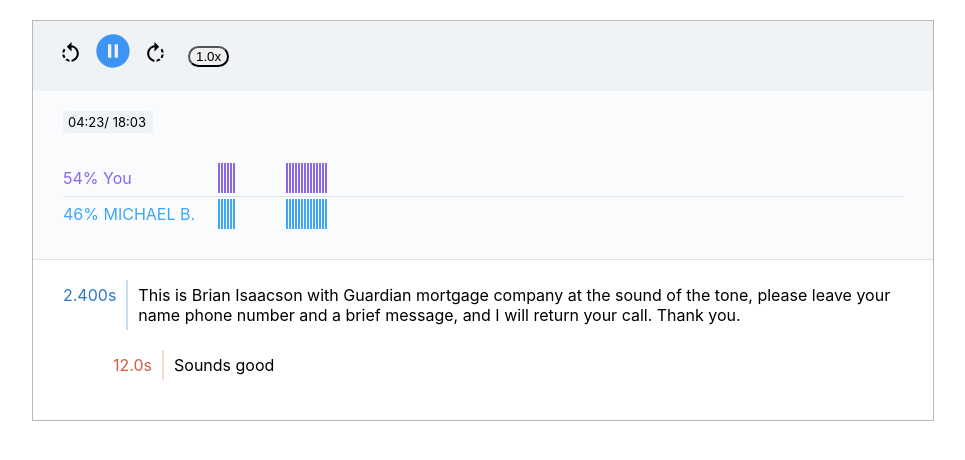
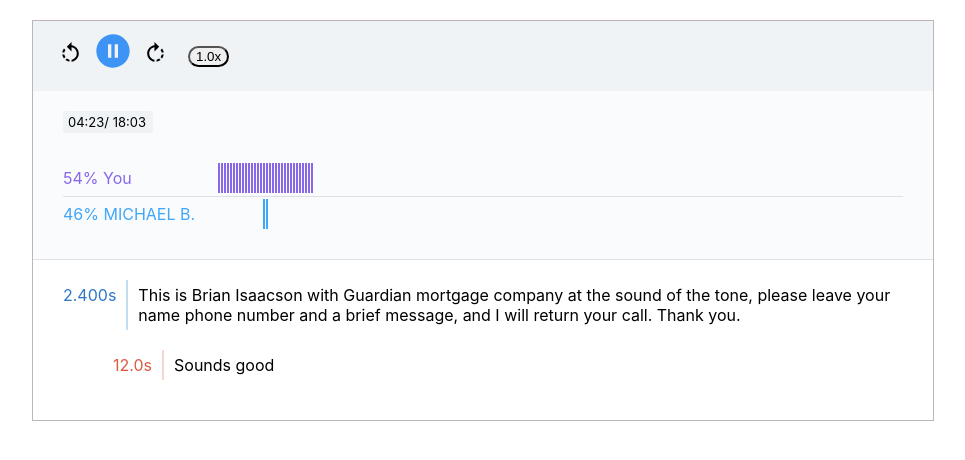
Before and after one commit to krishnau2/apollo-test, a React (Create React App) app: page / in a window 1280 px wide. Shown: the top 460 px of the page, without its empty margins (157-1122 px from the left). Built offline with nearby package versions, Linux system fonts and the light colour scheme.

Commit message:
Generating graph element dynamically from json Data

```diff
--- a/src/components/AudioGraph.js
+++ b/src/components/AudioGraph.js
@@ -1,66 +1,22 @@
 import React from "react";
 
-const AudioGraph = () => {
+const AudioGraph = ({ word_timings }) => {
+  const renderBarElement = words => {
+    return words.map(word => {
+      return <span className="bar"></span>;
+    });
+  };
+
   return (
     <div className="graph-container">
       <div className="graph-row first">
         <div className="graph-name">54% You</div>
-        <div className="graph">
-          <div className="graph-block ">
-            <span className="bar"></span>
-            <span className="bar"></span>
-            <span className="bar"></span>
-            <span className="bar"></span>
-            <span className="bar"></span>
-            <span className="bar"></span>
-          </div>
-          <div className="graph-block offset">
-            <span className="bar"></span>
-            <span className="bar"></span>
-            <span className="bar"></span>
-            <span className="bar"></span>
-            <span className="bar"></span>
-            <span className="bar"></span>
-            <span className="bar"></span>
-            <span className="bar"></span>
-            <span className="bar"></span>
-            <span className="bar"></span>
-            <span className="bar"></span>
-            <span className="bar"></span>
-            <span className="bar"></span>
-            <span className="bar"></span>
-          </div>
-        </div>
+        <div className="graph">{renderBarElement(word_timings[0])}</div>
       </div>
       <div className="seperator"></div>
       <div className="graph-row second">
         <div className="graph-name">46% MICHAEL B.</div>
-        <div className="graph">
-          <div className="graph-block ">
-            <span className="bar"></span>
-            <span className="bar"></span>
-            <span className="bar"></span>
-            <span className="bar"></span>
-            <span className="bar"></span>
-            <span className="bar"></span>
-          </div>
-          <div className="graph-block offset">
-            <span className="bar"></span>
-            <span className="bar"></span>
-            <span className="bar"></span>
-            <span className="bar"></span>
-            <span className="bar"></span>
-            <span className="bar"></span>
-            <span className="bar"></span>
-            <span className="bar"></span>
-            <span className="bar"></span>
-            <span className="bar"></span>
-            <span className="bar"></span>
-            <span className="bar"></span>
-            <span className="bar"></span>
-            <span className="bar"></span>
-          </div>
-        </div>
+        <div className="graph offset">{renderBarElement(word_timings[1])}</div>
       </div>
     </div>
   );
--- a/src/components/Main.js
+++ b/src/components/Main.js
@@ -14,7 +14,7 @@ const Main = () => {
           <span className="current-time">04:23</span>
           <span className="total-time">/ 18:03</span>
         </div>
-        <AudioGraph />
+        <AudioGraph word_timings={data.word_timings} />
       </div>
       <Transcript data={data} />
     </div>
```
